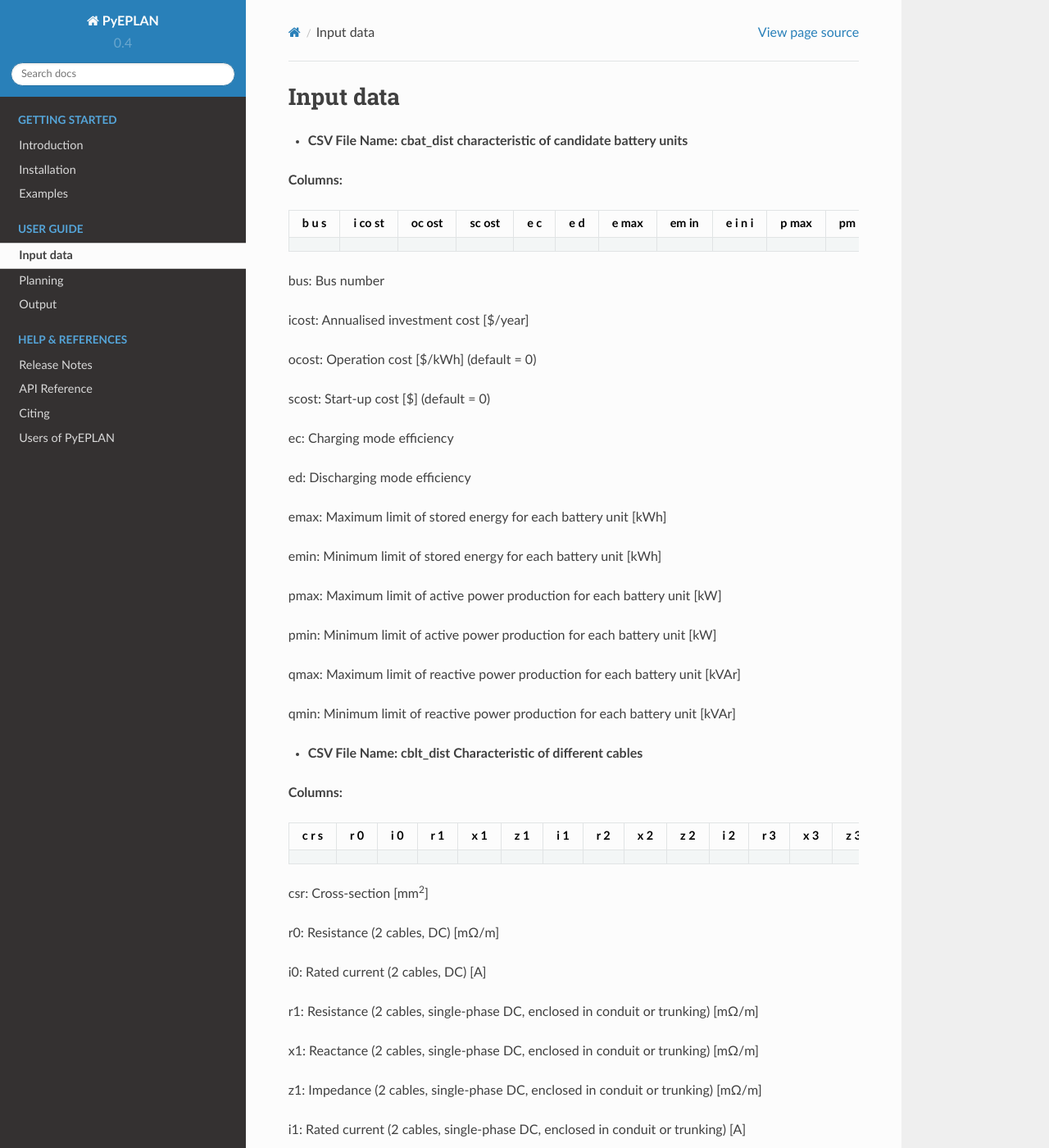
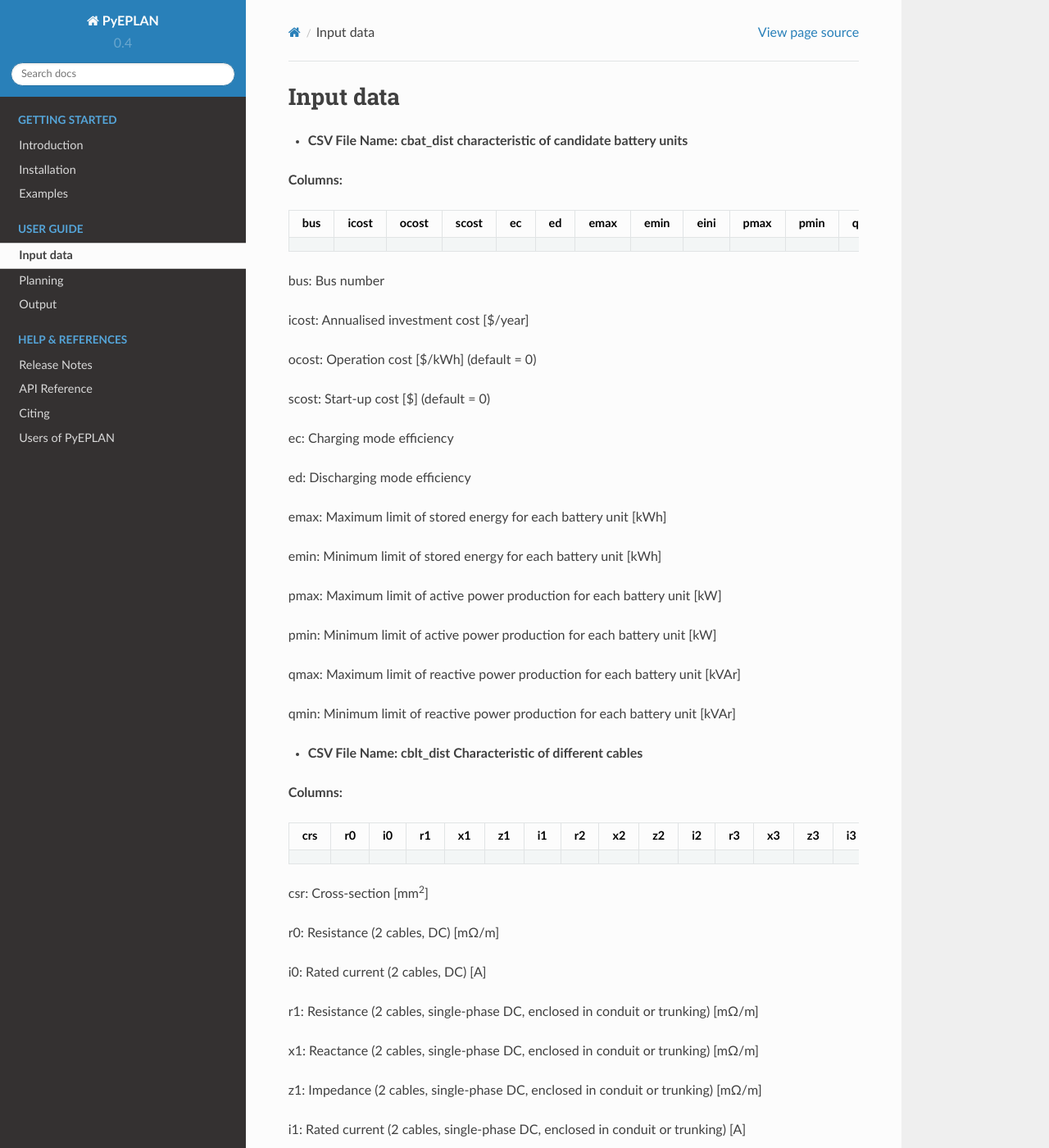
Before and after one commit to SPS-L/pyeplan, a Sphinx documentation site: the page built from docs/user_guide/input.rst, in a window 1280 px wide and 1400 px high. Shown: the whole window at 82% size. Built offline with Sphinx 7.4.7 and the Read the Docs theme 2.0.0, drawn with Linux system fonts in a browser that asks for light colours; some of the changed text lies outside the part shown.

Commit message:
Update input.rst

```diff
--- a/docs/user_guide/input.rst
+++ b/docs/user_guide/input.rst
@@ -1,20 +1,16 @@
 ###########
  Input data
 ###########
-
 
 -  **CSV File Name: cbat_dist** **characteristic of candidate battery
    units**
 
 **Columns:**
 
-+---+----+-----+-----+---+---+-----+----+---+-----+----+-----+----+
-| b | i  | oc  | sc  | e | e | e   | em | e | p   | pm | q   | qm |
-| u | co | ost | ost | c | d | max | in | i | max | in | max | in |
-| s | st |     |     |   |   |     |    | n |     |    |     |    |
-|   |    |     |     |   |   |     |    | i |     |    |     |    |
-+===+====+=====+=====+===+===+=====+====+===+=====+====+=====+====+
-+---+----+-----+-----+---+---+-----+----+---+-----+----+-----+----+
++-----+-------+-------+-------+----+----+------+------+------+------+------+------+------+
+| bus | icost | ocost | scost | ec | ed | emax | emin | eini | pmax | pmin | qmax | qmin |
++=====+=======+=======+=======+====+====+======+======+======+======+======+======+======+
++-----+-------+-------+-------+----+----+------+------+------+------+------+------+------+
 
 bus: Bus number
 
@@ -48,12 +44,10 @@ qmin: Minimum limit of reactive power production for each battery unit
 
 **Columns:**
 
-+---+---+---+---+---+---+---+---+---+---+---+---+---+---+---+---+---+---+---+---+---+---+---+---+---+---+---+---+---+---+---+
-| c | r | i | r | x | z | i | r | x | z | i | r | x | z | i | r | x | z | i | r | x | z | i | r | x | z | i | r | x | z | i |
-| r | 0 | 0 | 1 | 1 | 1 | 1 | 2 | 2 | 2 | 2 | 3 | 3 | 3 | 3 | 4 | 4 | 4 | 4 | 5 | 5 | 5 | 5 | 6 | 6 | 6 | 6 | 7 | 7 | 7 | 7 |
-| s |   |   |   |   |   |   |   |   |   |   |   |   |   |   |   |   |   |   |   |   |   |   |   |   |   |   |   |   |   |   |
-+===+===+===+===+===+===+===+===+===+===+===+===+===+===+===+===+===+===+===+===+===+===+===+===+===+===+===+===+===+===+===+
-+---+---+---+---+---+---+---+---+---+---+---+---+---+---+---+---+---+---+---+---+---+---+---+---+---+---+---+---+---+---+---+
++-----+----+----+----+----+----+----+----+----+----+----+----+----+----+----+----+----+----+----+----+----+----+----+----+----+----+----+----+----+----+----+
+| crs | r0 | i0 | r1 | x1 | z1 | i1 | r2 | x2 | z2 | i2 | r3 | x3 | z3 | i3 | r4 | x4 | z4 | i4 | r5 | x5 | z5 | i5 | r6 | x6 | z6 | i6 | r7 | x7 | z7 | i7 |
++=====+====+====+====+====+====+====+====+====+====+====+====+====+====+====+====+====+====+====+====+====+====+====+====+====+====+====+====+====+====+====+
++-----+----+----+----+----+----+----+----+----+----+----+----+----+----+----+----+----+----+----+----+----+----+----+----+----+----+----+----+----+----+----+
 
 csr: Cross-section [mm\ :sup:`2`]
 
@@ -138,10 +132,10 @@ i7: Rated current (3 or 4 cables, three-phase AC, cables spaced, flat)
 
 **Columns:**
 
-+------+-------+--------+--------+-------+--------+-------+--------+
-| bus  | icost | ocost  | scost  | pmin  | pmax   | qmin  | qmax   |
-+======+=======+========+========+=======+========+=======+========+
-+------+-------+--------+--------+-------+--------+-------+--------+
++-----+-------+-------+-------+------+------+------+------+
+| bus | icost | ocost | scost | pmin | pmax | qmin | qmax |
++=====+=======+=======+=======+======+======+======+======+
++-----+-------+-------+-------+------+------+------+------+
 
 bus: Bus number
 
```
Also changed, not shown: other parts of docs/user_guide/input.rst (+8 -10 lines).
